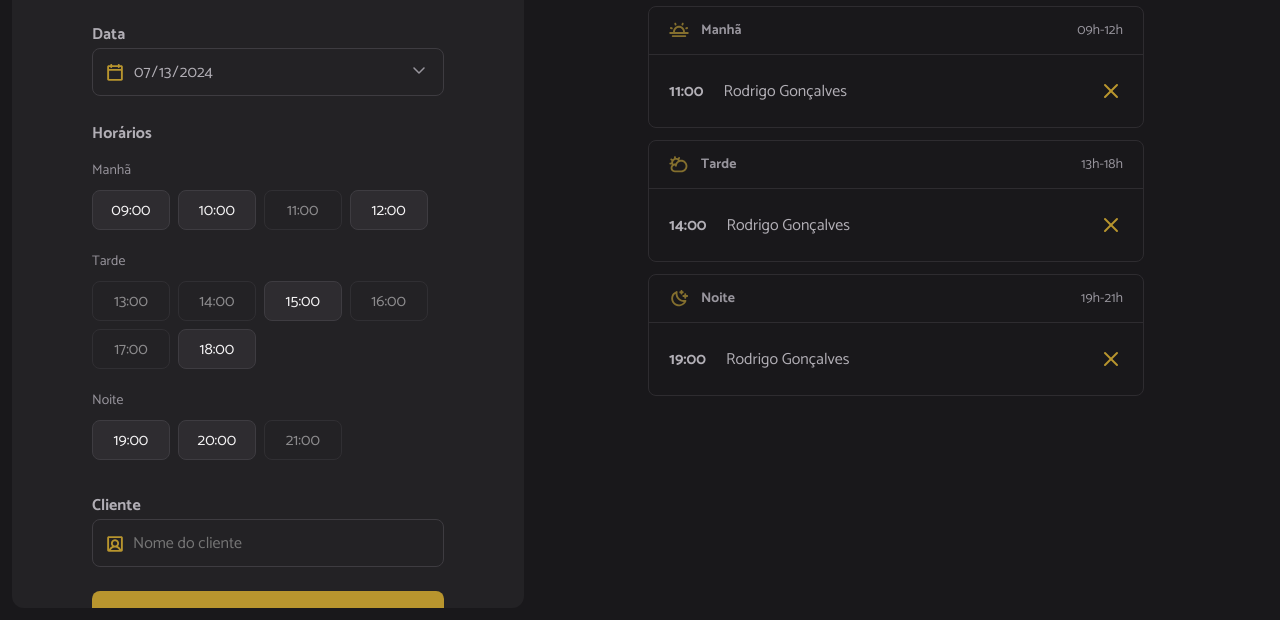
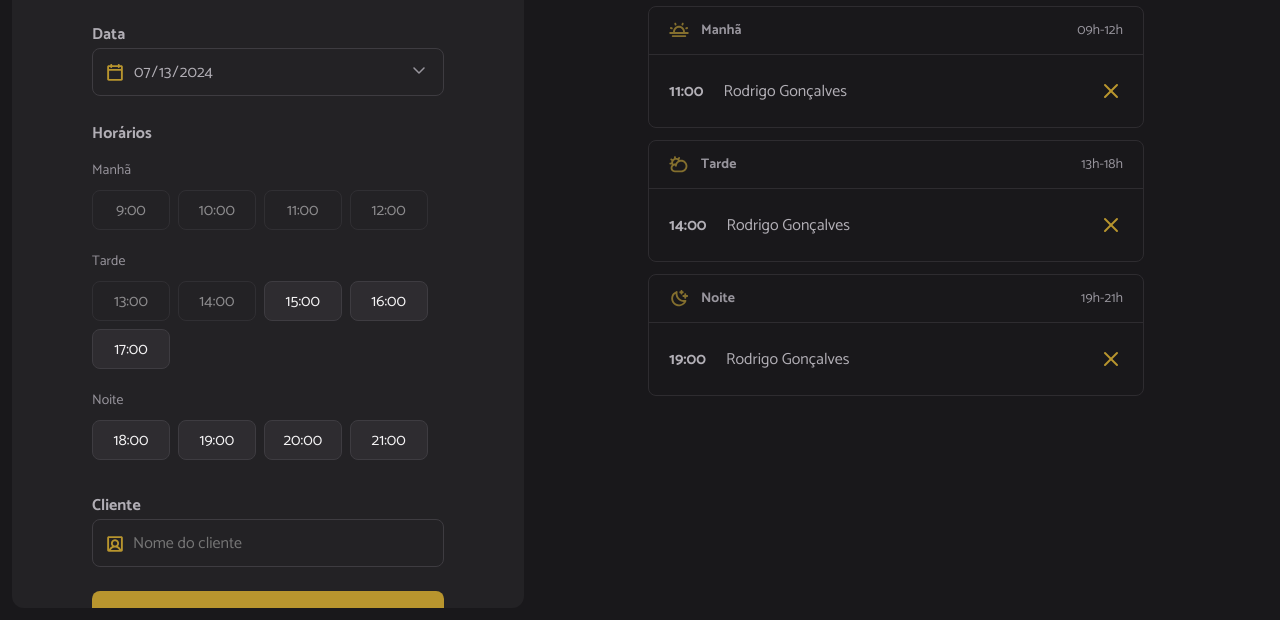
Before and after one commit to ThomasLossio/hairday, a website built with webpack: page index.html in a window 1280 px wide. Shown: the part 180-800 px from the top of the page. Built offline with nearby package versions, Linux system fonts and the light colour scheme.

Commit message:
Add hours available and unavailable

```diff
--- a/index.html
+++ b/index.html
@@ -37,21 +37,13 @@
         <span class="label">Horários</span>
         <ul id="hours" class="hours" aria-label="Horários disponíveis de manhã">
           <!-- Exemplo: Manhã -->
-          <li data-period="morning" class="hour-period">Manhã</li>
+          <!-- <li data-period="morning" class="hour-period">Manhã</li>
           <li data-period="morning" value="09:00" class="hour hour-available">
             09:00
           </li>
-          <li data-period="morning" value="10:00" class="hour hour-available">
-            10:00
-          </li>
-          <li data-period="morning" value="11:00" class="hour hour-unavailable">
-            11:00
-          </li>
-          <li data-period="morning" value="12:00" class="hour hour-available">
-            12:00
-          </li>
+           -->
           <!-- Exemplo: Tarde  -->
-          <li data-period="morning" class="hour-period">Tarde</li>
+          <!-- <li data-period="morning" class="hour-period">Tarde</li>
           <li
             data-period="afternoon"
             value="13:00"
@@ -59,45 +51,12 @@
           >
             13:00
           </li>
-          <li
-            data-period="afternoon"
-            value="14:00"
-            class="hour hour-unavailable"
-          >
-            14:00
-          </li>
-          <li data-period="afternoon" value="15:00" class="hour hour-available">
-            15:00
-          </li>
-          <li
-            data-period="afternoon"
-            value="16:00"
-            class="hour hour-unavailable"
-          >
-            16:00
-          </li>
-          <li
-            data-period="afternoon"
-            value="17:00"
-            class="hour hour-unavailable"
-          >
-            17:00
-          </li>
-          <li data-period="afternoon" value="18:00" class="hour hour-available">
-            18:00
-          </li>
+           -->
           <!-- Exemplo: Noite -->
-          <li data-period="morning" class="hour-period">Noite</li>
-
+          <!-- <li data-period="night" class="hour-period">Noite</li>
           <li data-period="night" value="19:00" class="hour hour-available">
             19:00
-          </li>
-          <li data-period="night" value="20:00" class="hour hour-available">
-            20:00
-          </li>
-          <li data-period="night" value="21:00" class="hour hour-unavailable">
-            21:00
-          </li>
+          </li> -->
         </ul>
 
         <label for="client" class="label">Cliente</label>
--- a/src/main.js
+++ b/src/main.js
@@ -7,3 +7,4 @@
 import "./styles/schedule.css"
 
 import "./modules/form/submit.js"
+import "./modules/page-load.js"
--- /dev/null
+++ b/src/modules/form/hours-load.js
@@ -0,0 +1,44 @@
+import dayjs from "dayjs"
+
+import { openingHours } from "../../utils/opening-hours.js"
+
+const hours = document.getElementById("hours")
+
+export function hoursLoad({ date }) {
+  const opening = openingHours.map((hour) => {
+    const [scheduleHour, ] = hour.split(":")
+
+    const isHourPast = dayjs(date).add(scheduleHour, "hour").isAfter(dayjs())
+
+    return {
+      hour,
+      available: isHourPast
+    }
+  })
+
+  opening.forEach(({ hour, available }) => {
+    const li = document.createElement("li")
+
+    li.classList.add("hour")
+    li.classList.add(available ? "hour-available" : "hour-unavailable")
+
+    li.textContent = hour
+
+    if (hour === "9:00") {
+      hourHeaderAdd("Manhã")
+    } else if (hour === "13:00") {
+      hourHeaderAdd("Tarde")
+    } else if (hour === "18:00") {
+      hourHeaderAdd("Noite")
+    }
+    hours.append(li)
+  })
+}
+
+function hourHeaderAdd(title) {
+  const header = document.createElement("li")
+  header.classList.add("hour-period")
+  header.textContent = title
+
+  hours.append(header)
+}
--- /dev/null
+++ b/src/modules/page-load.js
@@ -0,0 +1,5 @@
+import { schedulesDay } from "./schedules/load.js"
+
+document.addEventListener("DOMContentLoaded", function() {
+  schedulesDay()
+})
--- /dev/null
+++ b/src/modules/schedules/load.js
@@ -0,0 +1,8 @@
+import { hoursLoad } from '../form/hours-load.js'
+
+const selectedDate = document.getElementById("date")
+
+export function schedulesDay() {
+  const date = selectedDate.value
+  hoursLoad({ date })
+}
```
